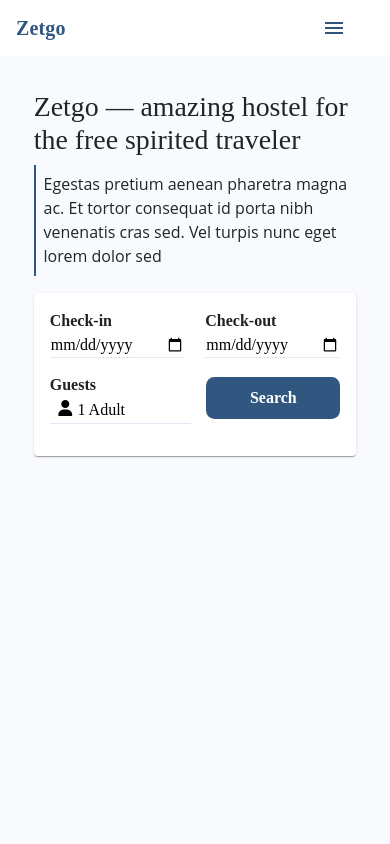
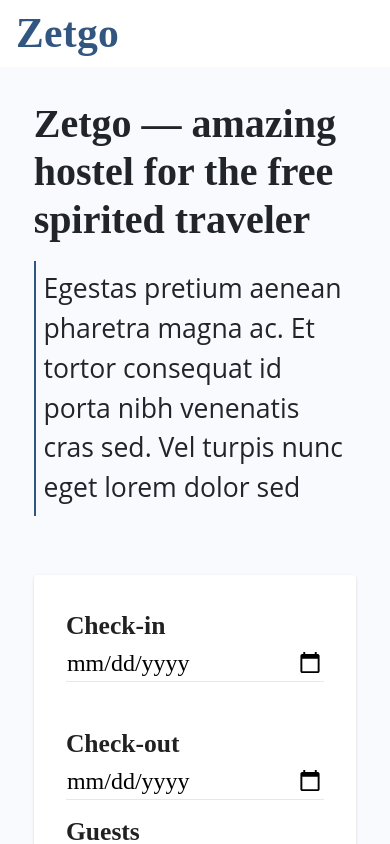
Before and after one commit to KhushiMittal16/zetgo, a React (Create React App) app: page / in a window 390 px wide. Shown: the top 844 px of the page. Built offline with nearby package versions, Linux system fonts and the light colour scheme.

Commit message:
new commit

```diff
--- a/package.json
+++ b/package.json
@@ -13,8 +13,10 @@
     "@testing-library/jest-dom": "^5.16.4",
     "@testing-library/react": "^13.1.1",
     "@testing-library/user-event": "^13.5.0",
+    "moment": "^2.29.3",
     "react": "^18.0.0",
     "react-date-picker": "^8.4.0",
+    "react-datepicker": "^4.7.0",
     "react-datetime": "^3.1.1",
     "react-dom": "^18.0.0",
     "react-router-dom": "^6.3.0",
--- a/src/CSS/main.css
+++ b/src/CSS/main.css
@@ -6,37 +6,51 @@
     font-family: Mulish;
 }
 
+h1{
+    font-size: 250%;
+    font-weight: 900;
+}
+
 .para{
     border-left: solid 2px #315680;
     font-family: Open Sans;
+    font-weight: 400;
     padding: 2vw;
+    margin-top: 2vh;
+    margin-bottom: 5vh;
 }
 
 .checkcard{
     width: 90vw;
     margin-top: 2vh;
+    padding: 5%;
+    /* display: flex; */
+    justify-content: space-between;
+
 }
 
 .carddesg{
     display: flex;
-    justify-content: center;
+    justify-content: space-evenly;
     align-items: center;
 }
 
 .head{
+    font-size: 160%;
     font-weight: 800;
 }
 
 input{
-    width: 100%;
+    /* width: 100%; */
     border: none;
     border-bottom: solid 1px #DFEAF5;
-    margin-right: 10px;
+    font-size: 150%;
+    /* margin-right: 10px; */
 }
 
-input:focus{
+input:focus-visible{
     width: 100%;
-    border: none;
+    border: black;
     border-bottom: solid 1px #DFEAF5;
     margin-right: 10px;
 }
@@ -44,22 +58,22 @@ input:focus{
 form{
     display: flex;
     align-items: center;
-    justify-content: space-between;
+    justify-content: space-evenly;
 }
 
 .guest_search{
     display: flex;
-    justify-content: space-between;
-    align-items: center;
+    justify-content: space-evenly;
     padding-top: 5%;
 }
 
 .dropdownMenu{
-    width: 90%;
+    width: 100%;
     display: flex;
     border: none;
     border-bottom: 1px solid #DFEAF5;
     background-color: #fff;
+    font-size: 130%;
 }
 
 .typecount{
@@ -67,13 +81,16 @@ form{
 }
 
 .search{
-    padding: 3% 15%;
+    height: 15%;
+    padding: 2% 12%;
     background-color: #315680;
+    /* width: 40%; */
     border: none;
     border-radius: 1vh;
     color: #fff;
     font-family: Mulish;
     font-weight: 800;
+    font-size: 150%;
 }
 
 .listitem1{
@@ -83,12 +100,14 @@ form{
 }
 
 i{
-    margin: 2%;
+    margin-top: 2%;
+    margin-right: -2%;
+    color: #315680;
 }
 
-.guests{
-    width: 90%;
-}
+/* .guests{
+    width: 100%;
+} */
 
 .listitem2{
     display: flex;
@@ -97,17 +116,13 @@ i{
 }
 
 .guestType{
-    font-family: Mulish;
+    font-size: 136%;
     font-weight: 800;
 }
 
-.iconbtn{
-    color: #315680;
-}
-
 .dropdownbtn{
-    /* width: 4%; */
-    margin-right: 2%;
+    /* width: 100%; */
+    /* margin-right: 2%; */
     box-sizing: border-box;
     background-color: #fff;
     border: 1px solid #315680;
@@ -125,7 +140,7 @@ i{
     margin-right: 20%;
 }
 
-@media screen and (max-width:384px){
+@media screen and (max-width:428px){
     form{
         display: block;
         justify-content: center;
@@ -140,7 +155,7 @@ i{
     .guest_search{
         margin-top: -5vh;
         display: block;
-        justify-content: center;
+        justify-content: space-evenly;
         align-items: center;
     }
 
@@ -151,12 +166,12 @@ i{
         align-items: center;
         justify-content: center;
     }
-    .guests{
+    /* .guests{
         width: 100%;
         display: block;
         justify-content: space-between;
         align-items: center;
-    }
+    } */
 
     .dropdownMenu{
         width: 100%;
--- a/src/components/Card.js
+++ b/src/components/Card.js
@@ -1,6 +1,8 @@
 import * as React from 'react';
 import Card from '@mui/material/Card';
+// import { DatePickerComponent } from '@syncfusion/ej2-react-calendars';
 import DatePicker from 'react-date-picker';
+import "react-datepicker/dist/react-datepicker.css";
 import CardActions from '@mui/material/CardActions';
 import CardContent from '@mui/material/CardContent';
 import { useState } from 'react';
@@ -10,6 +12,7 @@ export default function BasicCard() {
   const [adult, setAdult] = useState(1);
   const [child, setChild] = useState(0);
   const [chngdate, setChngdate] = useState(new Date());
+  // const [startDate, setStartDate] = useState(new Date());
 
   const handleChangeNegAdult=()=>{
     const adultDec= adult-1;
@@ -38,10 +41,6 @@ export default function BasicCard() {
       setChild(child)
   }
 
-  const dateChng=()=>{
-
-  }
-
   return (
     <Card className='checkcard' sx={{ minWidth: 275 }}>
       <CardContent>
@@ -61,10 +60,14 @@ export default function BasicCard() {
           /> */}
           {/* <DatePicker onChange={setChngdate} value={chngdate} /> */}
           {/* <button onChange={setChngdate} value={chngdate}>date</button> */}
+              {/* <DatePicker selected={startDate} onChange={date => setStartDate(date)}/> */}
           </div>
+
           <div>
-          <div  className='head'>Check-out</div>
+          <div className='head'>Check-out</div>
+          {/* <DatePicker onChange={setChngdate} value={chngdate} /> */}
           <input type="date" placeholder="Add date"/>
+              {/* <DatePicker selected={startDate} onChange={date => setStartDate(date)}/> */}
           </div>
         </form>
 
@@ -80,18 +83,18 @@ export default function BasicCard() {
                       <li className='listitem1'>
                         <div className='guestType'>adult</div>
                         <div className='incDecbtn'>
-                          <button className='dropdownbtn' onClick={handleChangeNegAdult}><div className='btnneg'>-</div></button>
+                          <button className='dropdownbtn' onClick={handleChangeNegAdult}><div>-</div></button>
                           <div className='count'> {adult}</div>
-                          <button className='dropdownbtn' onClick={handleChangePosAdult}><div className='btnpos'>+</div></button>
+                          <button className='dropdownbtn' onClick={handleChangePosAdult}><div>+</div></button>
                         </div>
                       </li>
 
                       <li className='listitem2'>
                         <div className='guestType'>children</div>
                         <div className='incDecbtn'>
-                          <button className='dropdownbtn' onClick={handleChangeNegChild}><div className='btnneg'>-</div></button>
+                          <button className='dropdownbtn' onClick={handleChangeNegChild}><div>-</div></button>
                             <div className='count'>{child}</div>
-                          <button className='dropdownbtn' onClick={handleChangePosChild}><div className='btnpos'>+</div></button>
+                          <button className='dropdownbtn' onClick={handleChangePosChild}><div>+</div></button>
                         </div>
                       </li>
             </div>
--- a/src/components/MainCode.js
+++ b/src/components/MainCode.js
@@ -8,7 +8,7 @@ const MainCode = () => {
         <h1>
         Zetgo — amazing hostel for the free spirited traveler
         </h1>
-        <div className='para'>
+        <div className='para' style={{fontSize:"166%"}}>
         Egestas pretium aenean pharetra magna ac. Et tortor consequat id porta nibh venenatis cras sed. Vel turpis nunc eget lorem dolor sed
         </div>
         <div className='carddesg'>
--- a/src/components/navbar.js
+++ b/src/components/navbar.js
@@ -14,7 +14,7 @@ export default function ButtonAppBar() {
     <Box sx={{ flexGrow: 1}}>
       <AppBar position="static" sx={{bgcolor:"white"}}>
         <Toolbar>
-          <Typography variant="h6" component="div" sx={{ flexGrow: 1, color:"#315680", fontFamily:"Nexa Bold", fontWeight:"bold"}}>
+          <Typography variant="h6" component="div" sx={{ flexGrow: 1, color:"#315680", fontFamily:"Nexa Bold", fontSize:"260%", fontWeight:"700"}}>
             Zetgo
           </Typography>
           {/* <Button color="inherit">Login</Button> */}
```
Also changed, not shown: 1 other file (tests, documents, lock files or other folders).
